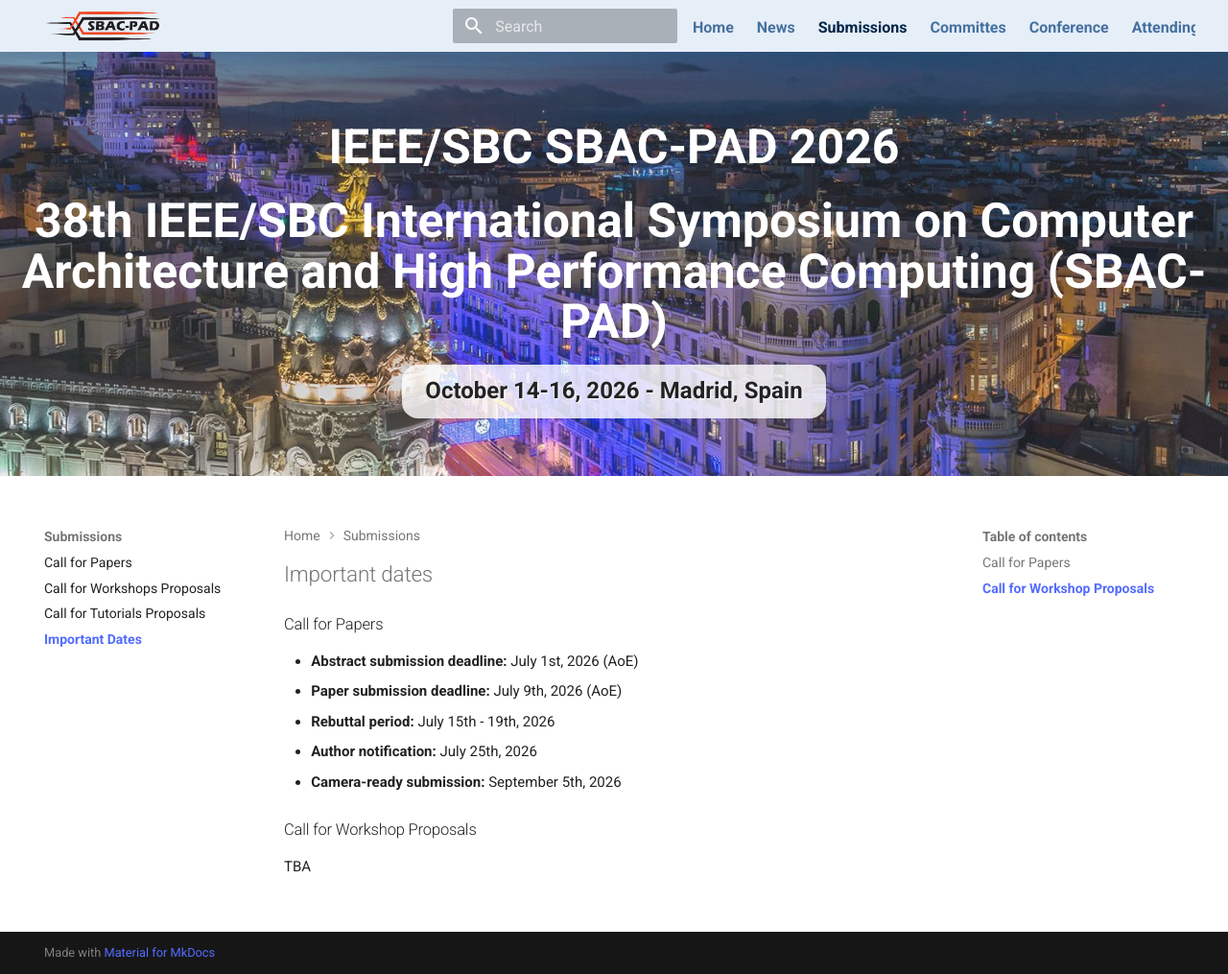
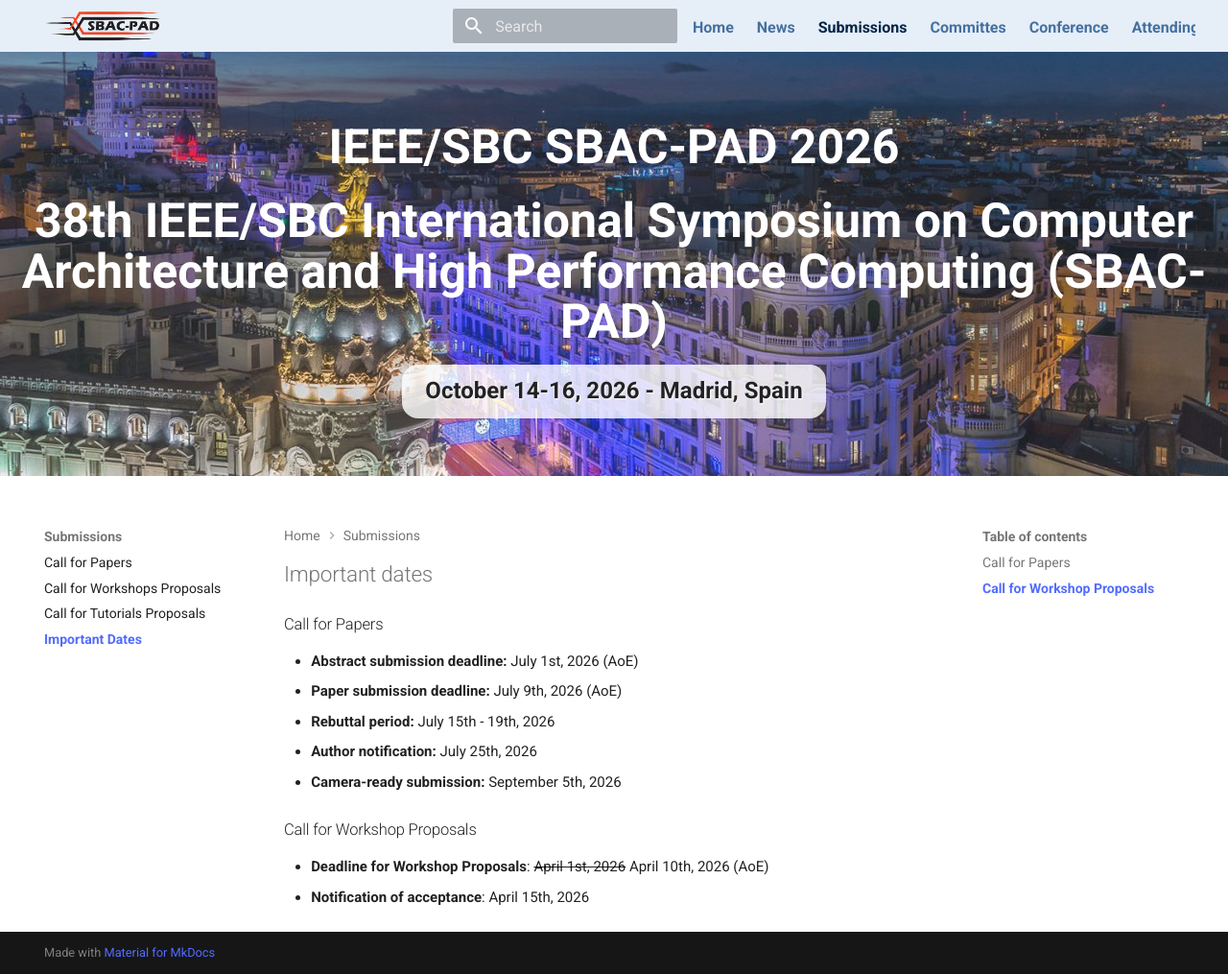
Before and after one commit to CoCo-ARCOS/sbac-pad2026, an MkDocs documentation site: the page built from docs/submissions/important-dates.md, in a window 1280 px wide and 1015 px high. Shown: the whole window at 96% size. Built offline with MkDocs 1.6.1 and Material for MkDocs 9.7.7, drawn with Linux system fonts in a browser that asks for light colours; comment, search, counter and statistics services are not loaded.

Commit message:
changes in dates

```diff
--- a/docs/submissions/important-dates.md
+++ b/docs/submissions/important-dates.md
@@ -10,4 +10,5 @@
 
 ## Call for Workshop Proposals
 
-TBA
+* **Deadline for Workshop Proposals**: <del>April 1st, 2026</del> April 10th, 2026 (AoE)
+* **Notification of acceptance**: April 15th, 2026
```
Also changed, not shown: docs/index.md (+7 -1 lines), docs/submissions/call-for-workshops-proposals.md (+1 -1 lines).
